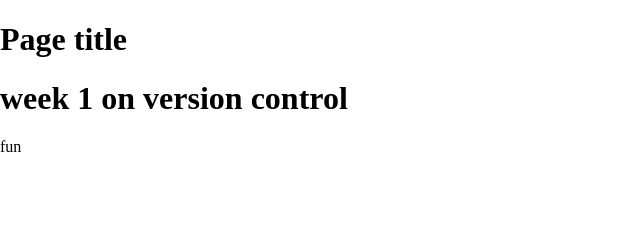
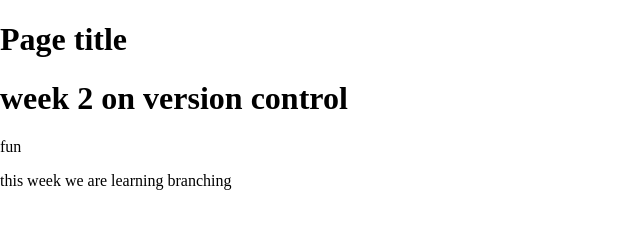
Before and after one commit to MickaelKeen/WTLecture, a plain HTML site: page index.html in a window 1280 px wide. Shown: the whole page, without its empty margins (0-640 px from the left). Drawn offline with nearby package versions, Linux system fonts and the light colour scheme.

Commit message:
added text to index page
added some text about whats going this week for class.

```diff
--- a/index.html
+++ b/index.html
@@ -19,8 +19,9 @@
     <nav id="pageNav">
     </nav>
     <main>
-        <h1> week 1 on version control</h1>
+        <h1> week 2 on version control</h1>
         <p>fun</p>
+        <p>this week we are learning branching</p>
     </main>
     <footer>
     </footer>
```
